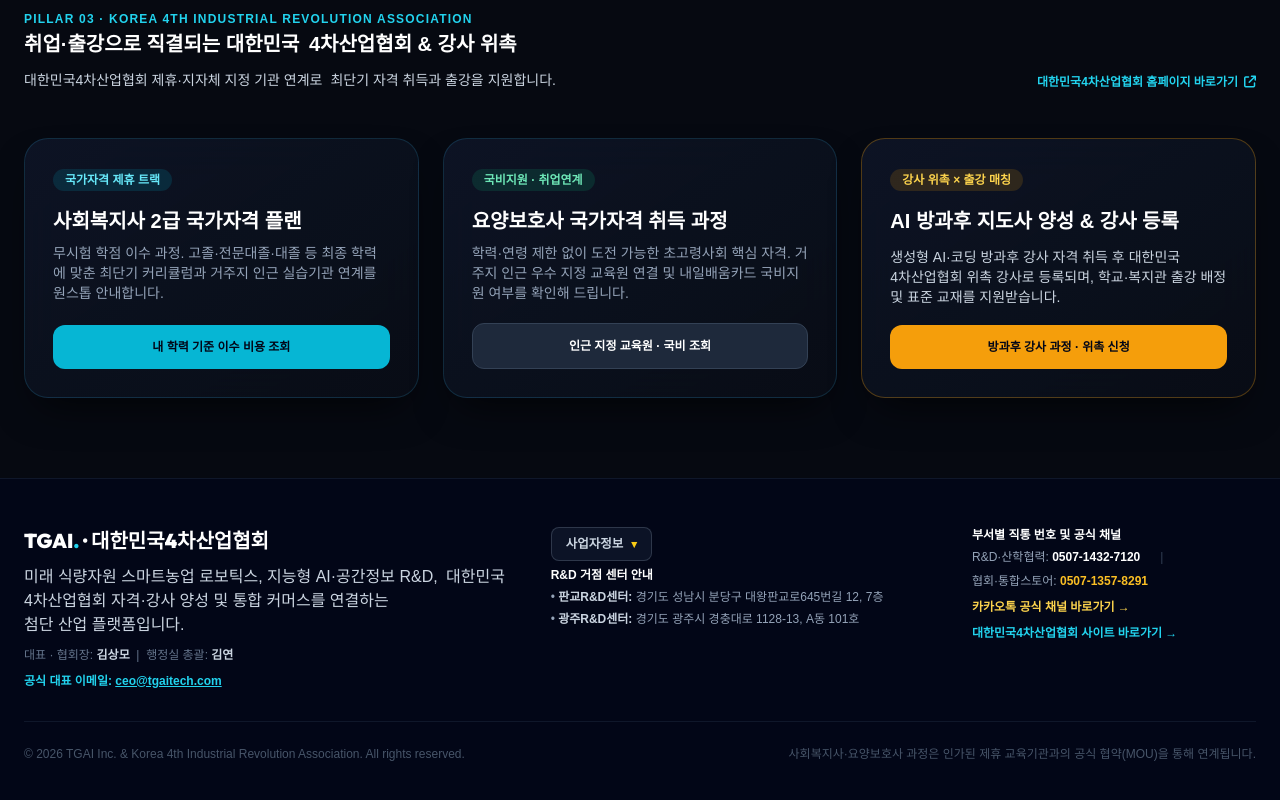
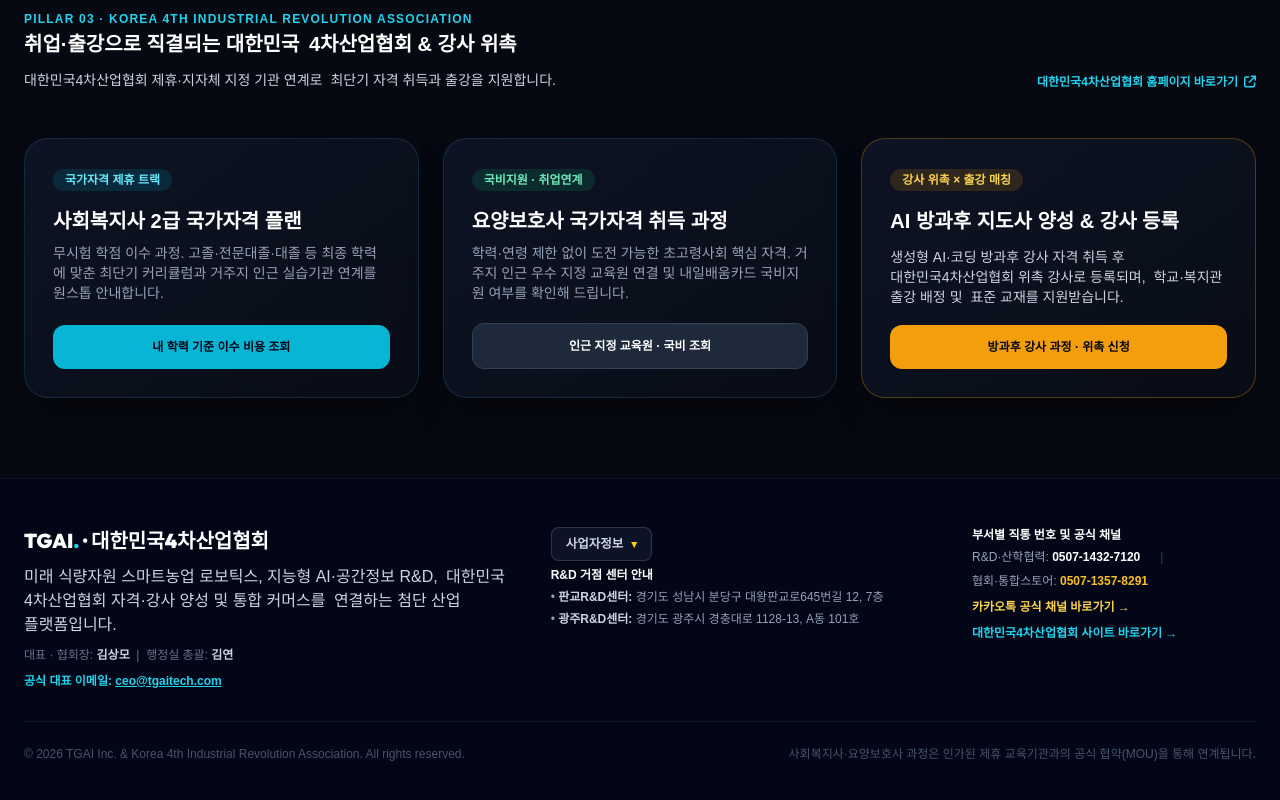
Before and after one commit to ibook7979/edu-site, a plain HTML site: page index.html in a window 1280 px wide. Shown: the part 2662-3462 px from the top of the page. Drawn offline with nearby package versions, Linux system fonts and the light colour scheme; a web font is replaced by a local one.

Commit message:
Add files via upload

```diff
--- a/index.html
+++ b/index.html
@@ -638,12 +638,12 @@
                         <div>
                             <span class="px-3 py-1 rounded-full bg-amber-500/15 text-amber-300 text-xs font-bold">강사 위촉 × 출강 매칭</span>
                             <h3 class="text-xl font-extrabold text-white mt-4 mb-2">AI 방과후 지도사 양성 & 강사 등록</h3>
-                            <p class="mt-2 sm:mt-3 text-xs sm:text-sm text-slate-300 leading-relaxed break-keep">
+                            <p class="mt-2 sm:mt-3 text-xs sm:text-sm text-slate-300 leading-relaxed break-all sm:break-keep">
                                 <span>생성형 AI·코딩 방과후 강사 자격 취득 후</span>
-                                <span class="inline-block sm:inline whitespace-nowrap sm:whitespace-normal">대한민국 4차산업협회</span>
+                                <span class="inline-block sm:inline whitespace-nowrap sm:whitespace-normal">대한민국4차산업</span><span class="inline sm:whitespace-normal">협회</span>
                                 <span>위촉 강사로 등록되며,</span>
-                                <span class="inline-block sm:inline whitespace-nowrap sm:whitespace-normal">학교·복지관 출강 배정 및</span>
-                                <span class="inline-block sm:inline whitespace-nowrap sm:whitespace-normal">표준 교재를</span>
+                                <span class="inline-block sm:inline sm:ml-1 whitespace-nowrap sm:whitespace-normal">학교·복지관 출강 배정 및</span>
+                                <span class="inline-block sm:inline sm:ml-1 whitespace-nowrap sm:whitespace-normal">표준 교재를</span>
                                 <span>지원받습니다.</span>
                             </p>
                         </div>
@@ -742,11 +742,10 @@
         <div class="max-w-7xl mx-auto grid grid-cols-1 md:grid-cols-12 gap-8 pb-8 border-b border-slate-900">
             <div class="md:col-span-5 space-y-2.5">
                 <div class="font-display font-black text-xl text-white">TGAI<span class="text-cyan-400">.</span> · 대한민국4차산업협회</div>
-                <p class="mt-2 sm:mt-3 text-xs sm:text-sm md:text-base text-slate-300 leading-relaxed break-keep">
-                    <span class="block sm:inline">미래 식량자원 스마트농업 로보틱스,</span>
-                    <span class="block sm:inline sm:mr-1">지능형 AI·공간정보 R&amp;D,</span>
-                    <span class="block sm:inline">대한민국 4차산업협회 자격·강사 양성 및 통합 커머스를 연결하는</span>
-                    <span class="inline whitespace-nowrap">첨단 산업 플랫폼입니다.</span>
+                <p class="mt-2 sm:mt-3 pr-10 sm:pr-0 text-[11px] sm:text-sm md:text-base text-slate-300 leading-relaxed tracking-tight sm:tracking-normal break-keep">
+                    <span class="block sm:inline">미래 식량자원 스마트농업 로보틱스, 지능형 AI·공간정보 R&amp;D,</span>
+                    <span class="block sm:inline sm:ml-1">대한민국 4차산업협회 자격·강사 양성 및 통합 커머스를</span>
+                    <span class="block sm:inline sm:ml-1">연결하는 첨단 산업 플랫폼입니다.</span>
                 </p>
                 <p class="text-slate-500">대표 · 협회장: <strong class="text-slate-300">김상모</strong> &nbsp;|&nbsp; 행정실 총괄: <strong class="text-slate-300">김연</strong></p>
                 <p class="text-cyan-400 font-bold">공식 대표 이메일: <a href="mailto:ceo@tgaitech.com" class="underline hover:text-cyan-300">ceo@tgaitech.com</a></p>
```
